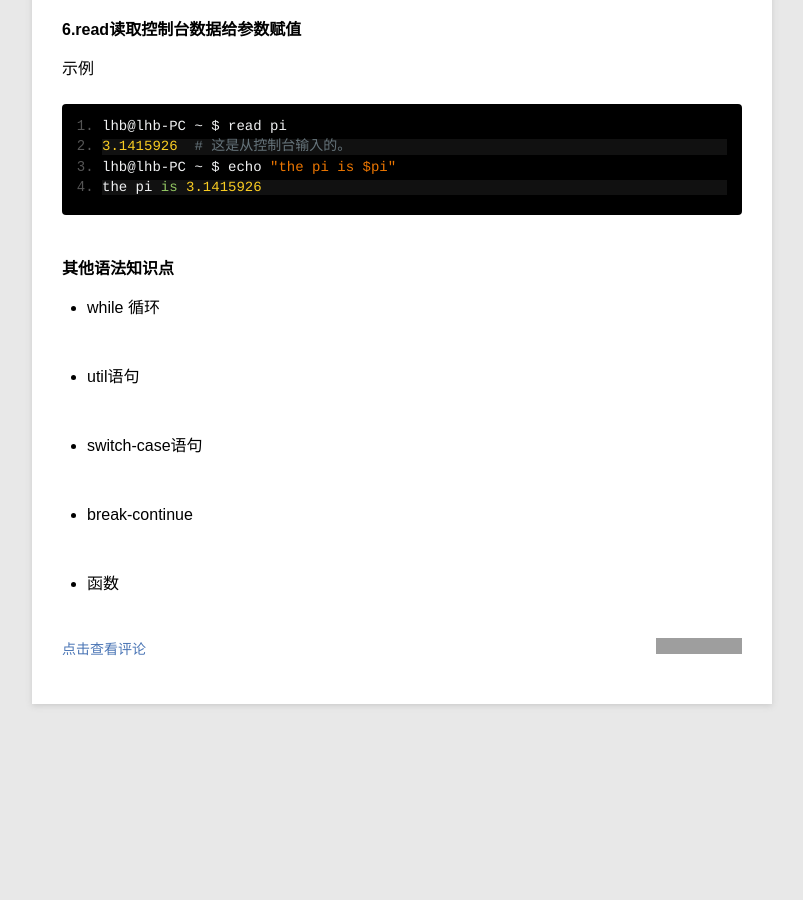
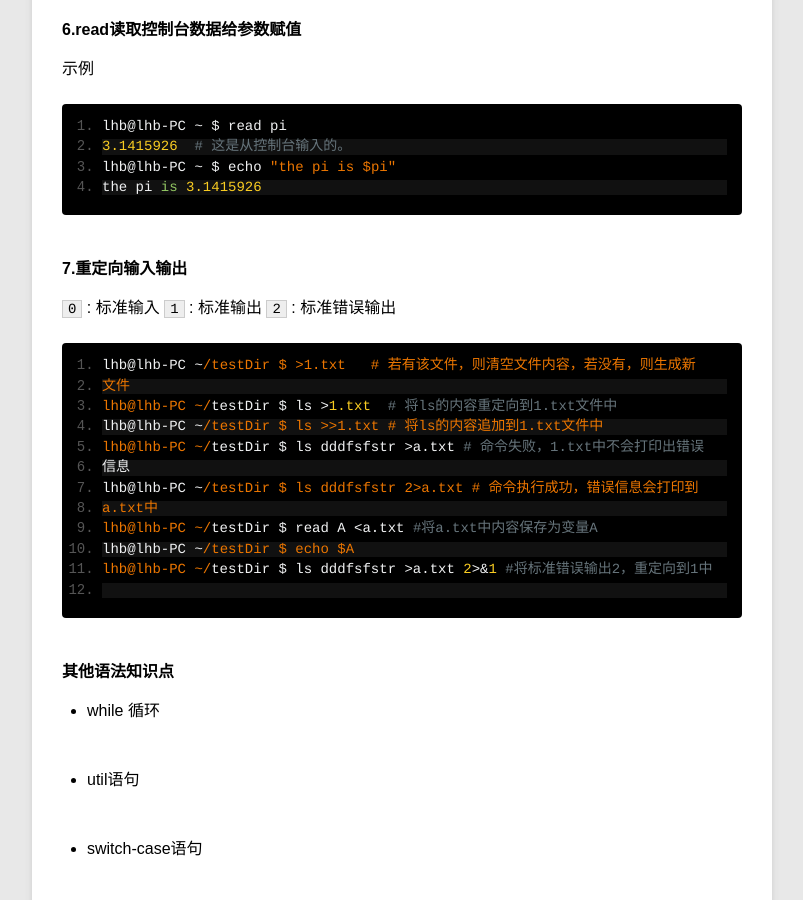
Before and after one commit to lihb/lihb.github.com, a Jekyll site: the page built from _posts/blog/2014-10-05-BashShell笔记.md, in a window 1280 px wide and 900 px high, scrolled down 5325 px. Shown: the whole window, without its empty margins (78-881 px from the left). Built offline with Jekyll 4.4.1, drawn with Linux system fonts in a browser that asks for light colours; Markdown is read by kramdown in place of the engine named in the settings; comment, search, counter and statistics services are not loaded; before the commit the page ends 6109 px from its top, so only the background shows below that; grey boxes are pictures that could not be loaded.

Commit message:
add redirection

````diff
--- a/_posts/blog/2014-10-05-BashShell笔记.md
+++ b/_posts/blog/2014-10-05-BashShell笔记.md
@@ -207,6 +207,26 @@ lhb@lhb-PC ~ $ read pi
 lhb@lhb-PC ~ $ echo "the pi is $pi"
 the pi is 3.1415926
 ```
+#### 7.重定向输入输出
+
+`0` : 标准输入
+`1` : 标准输出
+`2` : 标准错误输出
+
+```
+lhb@lhb-PC ~/testDir $ >1.txt   # 若有该文件，则清空文件内容，若没有，则生成新
+文件
+lhb@lhb-PC ~/testDir $ ls >1.txt  # 将ls的内容重定向到1.txt文件中
+lhb@lhb-PC ~/testDir $ ls >>1.txt # 将ls的内容追加到1.txt文件中
+lhb@lhb-PC ~/testDir $ ls dddfsfstr >a.txt # 命令失败，1.txt中不会打印出错误
+信息
+lhb@lhb-PC ~/testDir $ ls dddfsfstr 2>a.txt # 命令执行成功，错误信息会打印到
+a.txt中
+lhb@lhb-PC ~/testDir $ read A <a.txt #将a.txt中内容保存为变量A
+lhb@lhb-PC ~/testDir $ echo $A
+lhb@lhb-PC ~/testDir $ ls dddfsfstr >a.txt 2>&1 #将标准错误输出2，重定向到1中
+
+```
 
 #### 其他语法知识点
 
````
